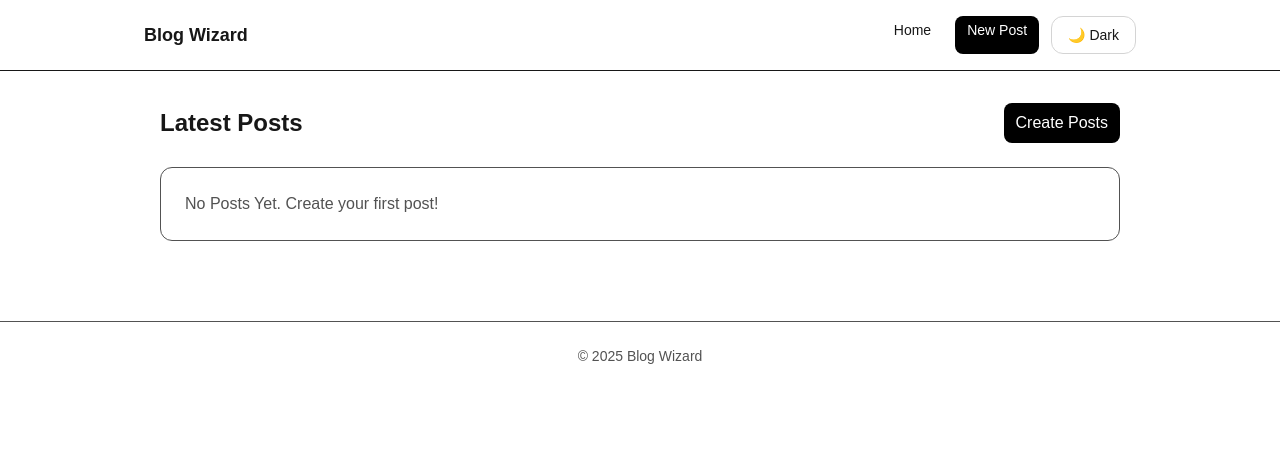
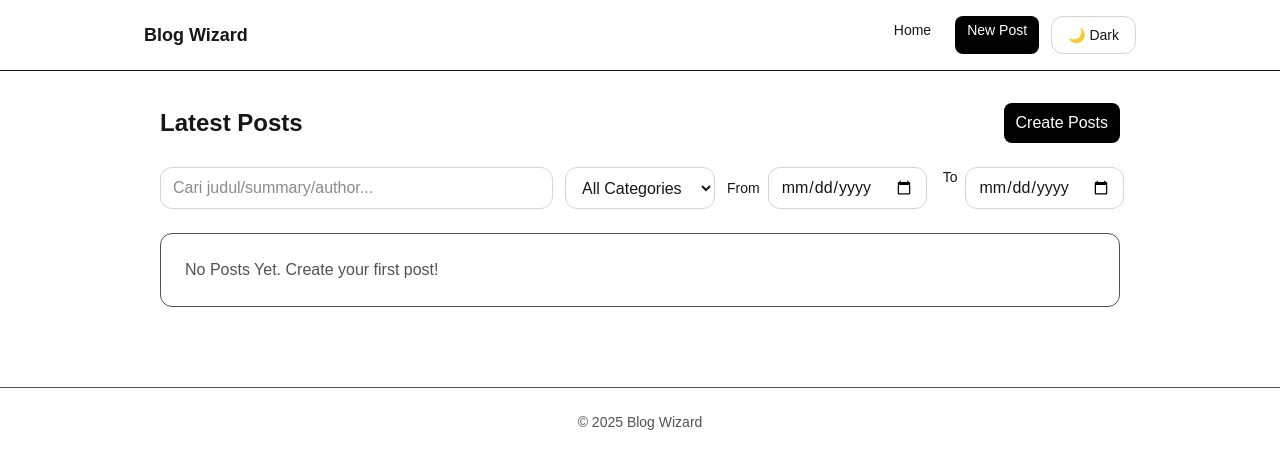
Before and after one commit to imamnura/multi-step-blog-wizard, a Next.js app: page / in a window 1280 px wide. Shown: the top 468 px of the page. Built offline with nearby package versions, Linux system fonts and the light colour scheme.

Commit message:
add search, filter cat, filter date

```diff
--- a/app/page.tsx
+++ b/app/page.tsx
@@ -2,11 +2,46 @@
 
 import Link from "next/link";
 import { usePosts } from "@/context/PostsContext";
-import { formatDate } from "@/lib/date";
+import { formatDate, isWithinDateRange } from "@/lib/date";
+import { useEffect, useMemo, useState } from "react";
+import DateRange from "@/components/ui/DateRange";
+import Pagination from "@/components/ui/Pagination";
+import { paginate } from "@/lib/paginate";
+import { Category } from "@/types/post";
+import { set } from "zod";
 
 export default function HomePage() {
   const { state } = usePosts();
-  const posts = state.posts;
+  const [q, setQ] = useState("");
+  const [cat, setCat] = useState<Category | "All">("All");
+  const [start, setStart] = useState<string | undefined>(); //yyyy-mm-dd
+  const [end, setEnd] = useState<string | undefined>(); //yyyy-mm-dd
+  const [page, setPage] = useState(1);
+  const [pageSize, setPageSize] = useState(6);
+
+  //reset page saat filter berubah
+  useEffect(() => {
+    setPage(1);
+  }, [q, cat, start, end, pageSize]);
+
+  const filteredPosts = useMemo(() => {
+    const lower = q.trim().toLowerCase();
+    return state.posts.filter((p) => {
+      const matchQ =
+        !lower ||
+        p.title.toLowerCase().includes(lower) ||
+        p.author.toLowerCase().includes(lower) ||
+        p.summary.toLowerCase().includes(lower);
+      const matchCat = cat === "All" || p.category === cat;
+      const matchDate = isWithinDateRange(p.createdAt, start, end);
+      return matchQ && matchCat && matchDate;
+    });
+  }, [q, cat, start, end, state.posts]);
+
+  const { items, total, totalPages, current } = useMemo(
+    () => paginate(filteredPosts, page, pageSize),
+    [filteredPosts, page, pageSize]
+  );
 
   return (
     <div className="space-y-6">
@@ -14,18 +49,52 @@ export default function HomePage() {
         <h1 className="text-2xl font-bold">Latest Posts</h1>
         <Link
           href="/new"
-          className="rounded-lg bg-black px-3 py-2 tex-sm text-white hover:opacity-90"
+          className="rounded-lg bg-black px-3 py-2 tex-sm text-white hover:opacity-90 [data-theme=dark]:bg-white [data-theme=dark]:text-black"
         >
           Create Posts
         </Link>
       </div>
-      {posts.length === 0 ? (
+
+      <div className="grid grid-cols-1 gap-3 md:grid-cols-12">
+        <input
+          placeholder="Cari judul/summary/author..."
+          value={q}
+          onChange={(e) => setQ(e.target.value)}
+          className="md:col-span-5 rounded-xl border border-neutral-300 px-3 py-2 [data-theme=dark]:bg-neutral-900 [data-theme=dark]:border-neutral-700"
+        />
+        <select
+          value={cat}
+          onChange={(e) => setCat(e.target.value as any)}
+          className="md:col-span-2 rounded-xl border border-neutral-300 px-3 py-2 [data-theme=dark]:bg-neutral-900 [data-theme=dark]:border-neutral-700"
+        >
+          <option value="All">All Categories</option>
+          <option value="Tech">Technology</option>
+          <option value="Lifestyle">Lifestyle</option>
+          <option value="Business">Business</option>
+          <option value="Entertainment">Entertainment</option>
+          <option value="Health">Health</option>
+          <option value="Science">Science</option>
+          <option value="Sports">Sports</option>
+          <option value="World">World</option>
+        </select>
+        <DateRange
+          className="md:col-span-5"
+          start={start}
+          end={end}
+          onChange={({ start: s, end: e }) => {
+            setStart(s);
+            setEnd(e);
+          }}
+        />
+      </div>
+
+      {items.length === 0 ? (
         <div className="rounded-xl border p-6 text-neutral-600">
           No Posts Yet. Create your first post!
         </div>
       ) : (
         <ul className="grid grid-cols-1 gap-4 md:grid-cols-2">
-          {posts.map((p) => (
+          {items.map((p) => (
             <li
               key={p.id}
               className="rounded-xl border p-4 hover:bg-neutral-50"
--- /dev/null
+++ b/components/ui/DateRange.tsx
@@ -0,0 +1,46 @@
+"use client";
+import { ChangeEvent } from "react";
+
+type Props = {
+  start?: string;
+  end?: string;
+  onChange: (r: { start?: string; end?: string }) => void;
+  className?: string;
+};
+
+export default function DateRange({
+  start,
+  end,
+  onChange,
+  className = "",
+}: Props) {
+  const onStart = (e: ChangeEvent<HTMLInputElement>) =>
+    onChange({ start: e.target.value || undefined, end });
+  const onEnd = (e: ChangeEvent<HTMLInputElement>) =>
+    onChange({ start, end: e.target.value || undefined });
+
+  return (
+    <div
+      className={`flex flex-col gap-2 sm:flex-row sm:items-center sm:gap-4 ${className}`}
+    >
+      <div className="flex items-center gap-2">
+        <span className="text-sm">From</span>
+        <input
+          type="date"
+          value={start ?? ""}
+          onChange={onStart}
+          className="rounded-xl border border-neutral-300 px-3 py-2 [data-theme=dark]:border-neutral-700"
+        />
+      </div>
+      <div className="flex item-center gap-2">
+        <span className="text-sm">To</span>
+        <input
+          type="date"
+          value={end ?? ""}
+          onChange={onEnd}
+          className="rounded-xl border border-neutral-300 px-3 py-2 [data-theme=dark]:border-neutral-700"
+        />
+      </div>
+    </div>
+  );
+}
--- /dev/null
+++ b/components/ui/Pagination.tsx
@@ -0,0 +1,107 @@
+"use client";
+
+import Button from "./Button";
+
+function range(start: number, end: number) {
+  return Array.from({ length: end - start + 1 }, (_, i) => start + i);
+}
+
+export type PaginationProps = {
+  total: number;
+  page: number;
+  pageSize: number;
+  totalPages: number;
+  onPageChange: (p: number) => void;
+  onPageSizeChange?: (s: number) => void;
+  pageSizeOptions?: number[];
+  className?: string;
+};
+
+export default function Pagination({
+  total,
+  page,
+  pageSize,
+  totalPages,
+  onPageChange,
+  onPageSizeChange,
+  pageSizeOptions = [4, 6, 8, 12],
+  className = "",
+}: PaginationProps) {
+  const siblings = 1;
+  const start = Math.max(1, page - siblings);
+  const end = Math.min(totalPages, page + siblings);
+  const pages = range(start, end);
+
+  return (
+    <div
+      className={`mt-6 flex flex-col items-center gap-4 justify-between sm:flex-row ${className}`}
+    >
+      <div className="text-sm text-neutral-600 [data-theme:dark]:text-neutral-400">
+        Total {total}
+      </div>
+      <div className="flex items-center gap-2">
+        <Button
+          variant="ghost"
+          disabled={page <= 1}
+          onClick={() => onPageChange(1)}
+          title="First"
+        >
+          «
+        </Button>
+        <Button
+          variant="ghost"
+          disabled={page <= 1}
+          onClick={() => onPageChange(page - 1)}
+          title="Previous"
+        >
+          ‹
+        </Button>
+        {start > 1 && <span className="px-2">...</span>}
+        {pages.map((p) => (
+          <Button
+            key={p}
+            variant={p === page ? "primary" : "ghost"}
+            onClick={() => onPageChange(p)}
+            className="min-w-9"
+          >
+            {p}
+          </Button>
+        ))}
+        {end < totalPages && <span className="px-2">...</span>}
+        <Button
+          variant="ghost"
+          disabled={page === totalPages}
+          onClick={() => onPageChange(page + 1)}
+          title="Next"
+        >
+          ›
+        </Button>
+        <Button
+          variant="ghost"
+          disabled={page === totalPages}
+          onClick={() => onPageChange(totalPages)}
+          title="Last"
+        >
+          »
+        </Button>
+      </div>
+
+      {onPageSizeChange && (
+        <div className="flex items-center gap-2 text-sm">
+          <span>Per page</span>
+          <select
+            className="rounded-xl border border-neutral-300 px-2 py-1 [data-theme:dark]:bg-neutral-900 [data-theme:dark]:border-neutral-700"
+            value={pageSize}
+            onChange={(e) => onPageSizeChange(Number(e.target.value))}
+          >
+            {pageSizeOptions.map((size) => (
+              <option key={size} value={size}>
+                {size}
+              </option>
+            ))}
+          </select>
+        </div>
+      )}
+    </div>
+  );
+}
--- a/lib/date.ts
+++ b/lib/date.ts
@@ -1 +1,19 @@
 export const formatDate = (iso: string) => new Date(iso).toLocaleString();
+
+export const isWithinDateRange = (
+  iso: string,
+  start?: string,
+  end?: string
+) => {
+  const d = new Date(iso);
+  if (Number.isNaN(d.getTime())) return false;
+  if (start) {
+    const s = new Date(start + "T00:00:00");
+    if (d < s) return false;
+  }
+  if (end) {
+    const e = new Date(end + "T23:59:59");
+    if (d > e) return false;
+  }
+  return true;
+};
--- /dev/null
+++ b/lib/paginate.tsx
@@ -0,0 +1,8 @@
+export function paginate<T>(items: T[], page: number, pageSize: number) {
+  const total = items.length;
+  const totalPages = Math.max(1, Math.ceil(total / pageSize));
+  const current = Math.min(Math.max(1, page), totalPages);
+  const start = (current - 1) * pageSize;
+  const end = start + pageSize;
+  return { items: items.slice(start, end), total, totalPages, current };
+}
```
